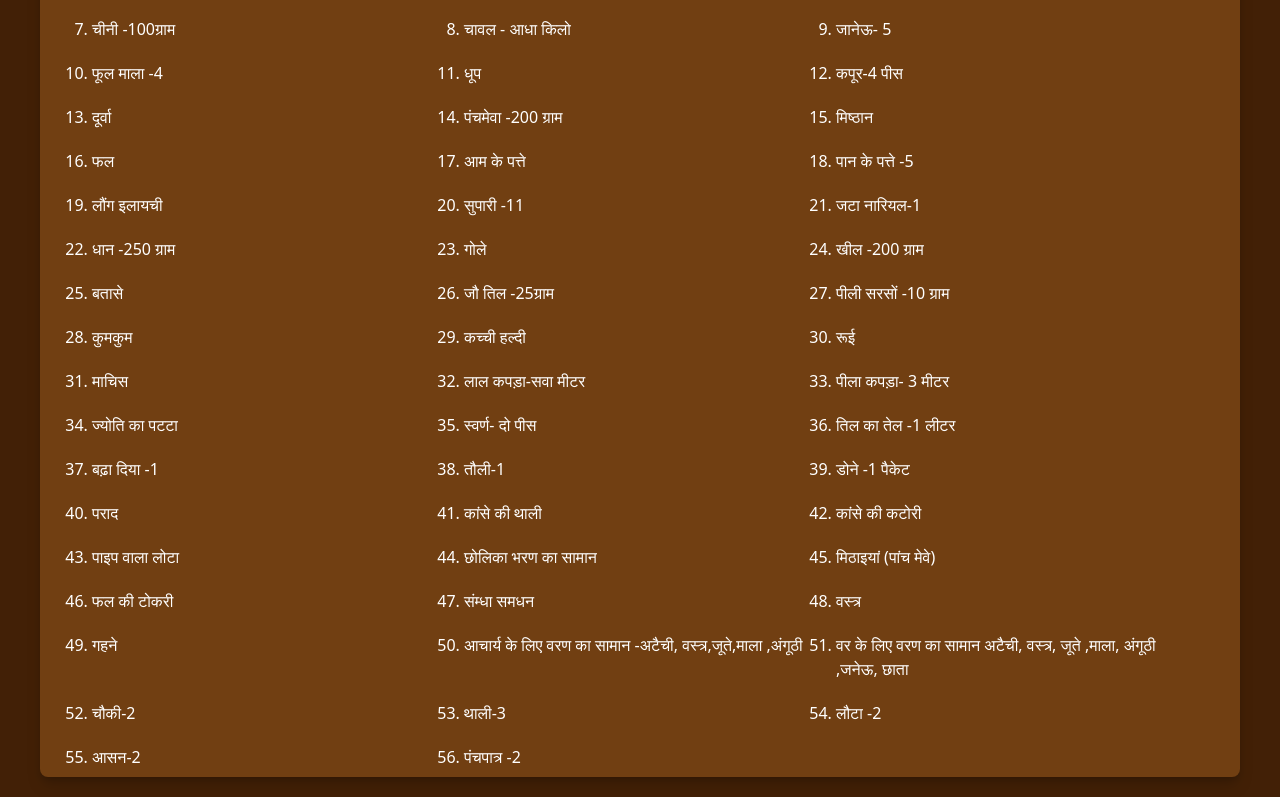
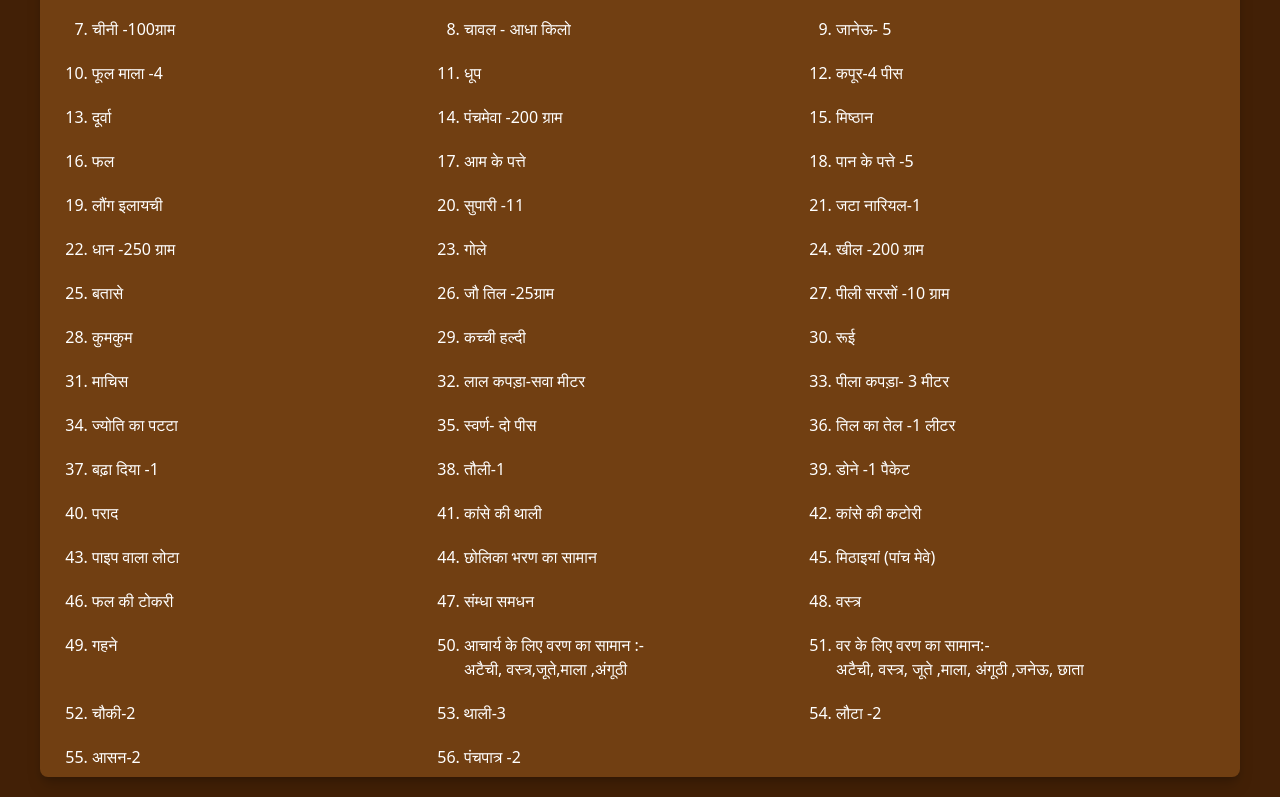
Before and after one commit to Kushal-Raj-Bhatt/onlinePanditji, a website: page src/kanyapaksh.html in a window 1280 px wide. Shown: the part 453-1250 px from the top of the page. Drawn offline with nearby package versions, Linux system fonts and the light colour scheme.

Commit message:
new pages

```diff
--- a/src/kanyapaksh.html
+++ b/src/kanyapaksh.html
@@ -116,8 +116,8 @@
                     <li> संम्धा समधन</li>
                     <li> वस्त्र</li>
                     <li> गहने</li>
-                    <li>आचार्य के लिए वरण का सामान -अटैची, वस्त्र,जूते,माला ,अंगूठी</li>
-                    <li> वर के लिए वरण का सामान
+                    <li>आचार्य के लिए वरण का सामान :-<br>अटैची, वस्त्र,जूते,माला ,अंगूठी</li>
+                    <li> वर के लिए वरण का सामान:- <br>
                         अटैची, वस्त्र, जूते ,माला, अंगूठी ,जनेऊ, छाता</li>
 
                     <li> चौकी-2</li>
```
